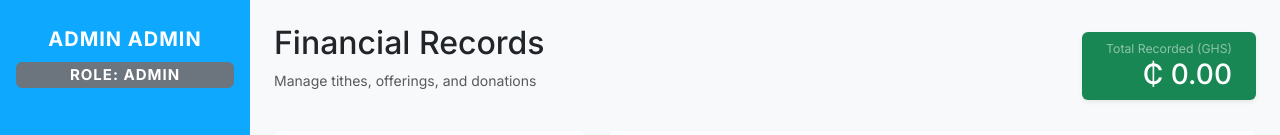
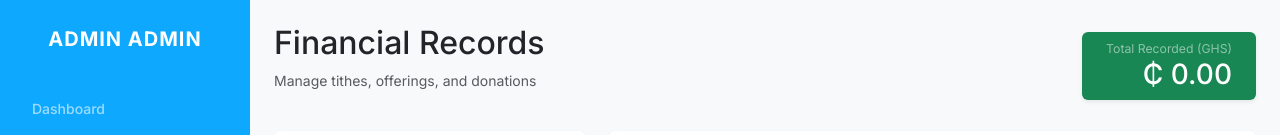
Before and after one commit to Joshtech-netizen/Effiduase-COC_Management-System, a React app in the folder frontend/: page /finance in a window 1280 px wide. Shown: the top 135 px of the page. Built offline with nearby package versions, Linux system fonts and the light colour scheme; no server answers; sample sign-in values are in the browser's storage; the HTML template or start-up script is replaced by a standard one.

Commit message:
style: remove role display from sidebar header for cleaner UI

```diff
--- a/frontend/src/components/Sidebar.tsx
+++ b/frontend/src/components/Sidebar.tsx
@@ -18,9 +18,6 @@ const Sidebar: React.FC = () => {
         <nav className="custom-sidebar shadow-lg">
             <div className="sidebar-brand text-uppercase">
                 {userRole === 'pastor' ? 'PASTOR ADMIN' : `${userRole} ADMIN`}
-                <div className="badge bg-secondary mt-2 d-block text-uppercase badge-role-text">
-                    Role: {userRole}
-                </div>
             </div>
 
             <div className="sidebar-nav">
```
